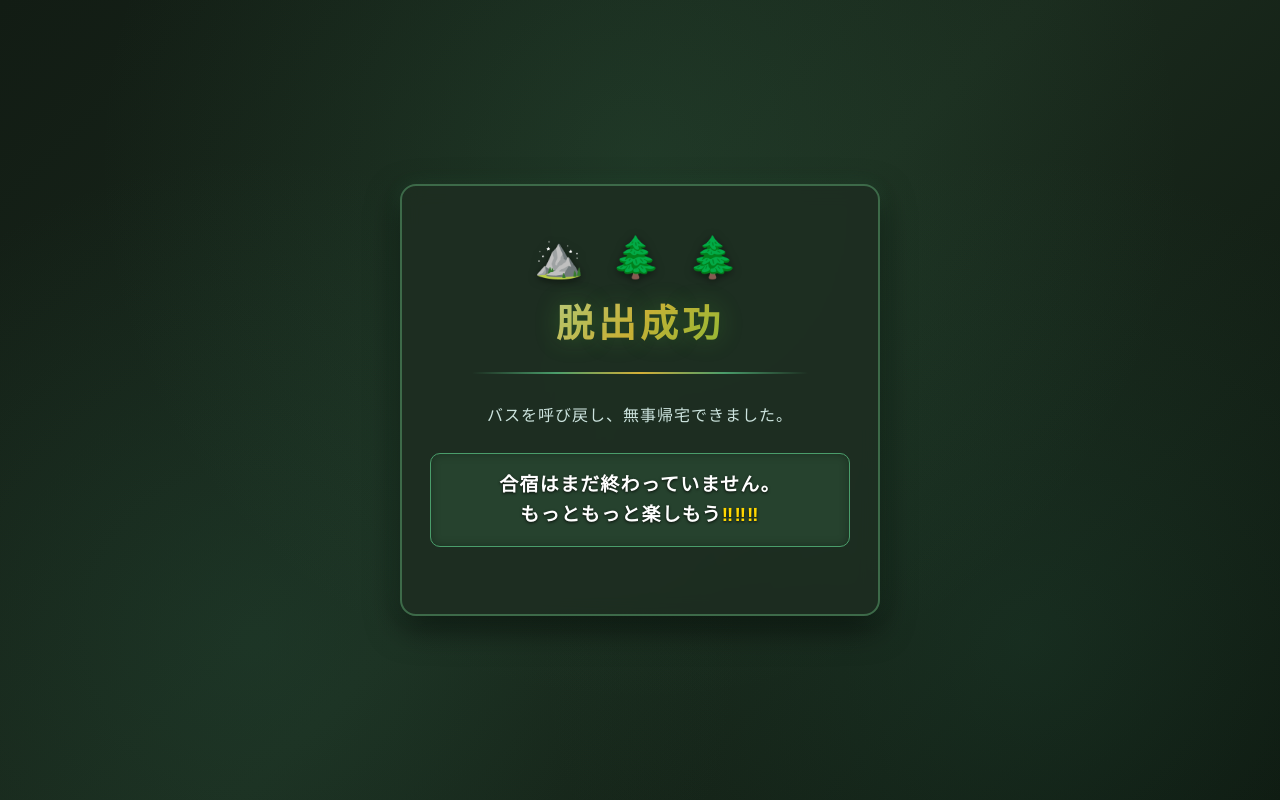
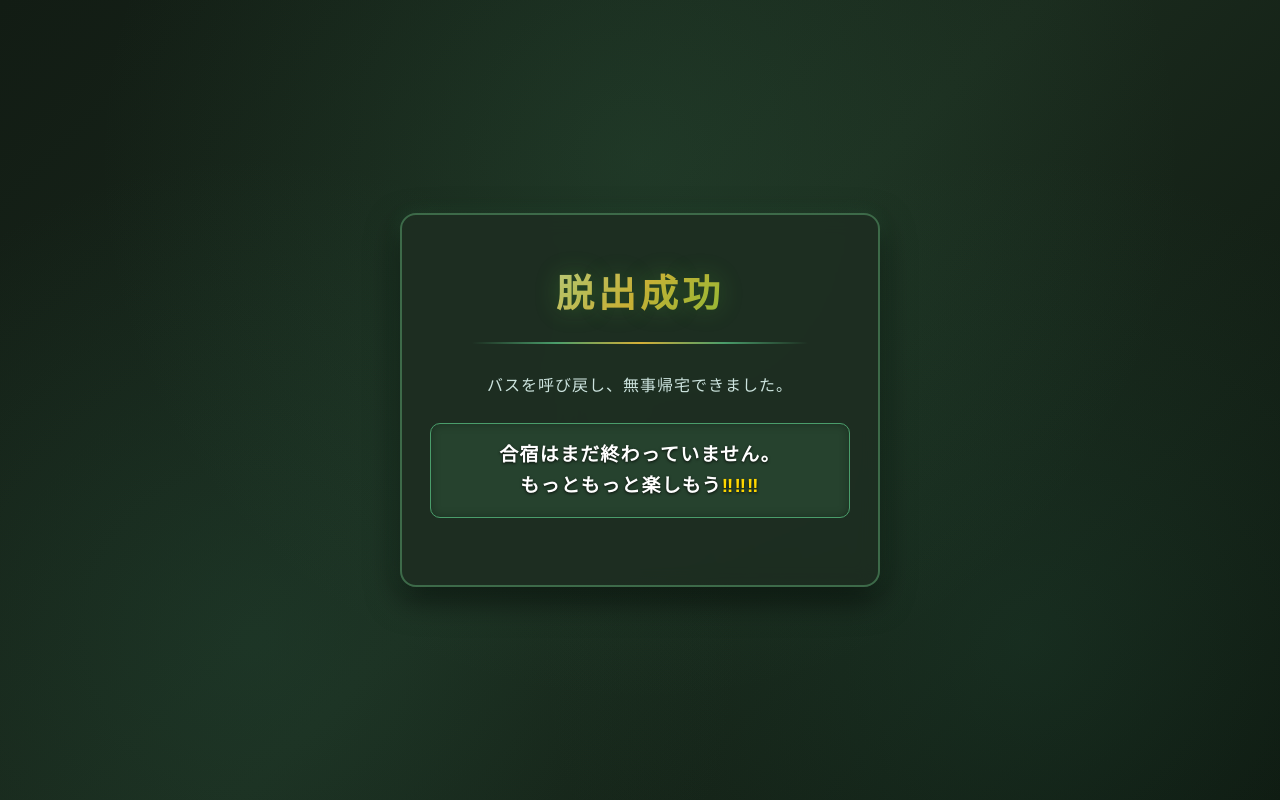
Before and after one commit to kanareden04/keion_summertrip_2026_Nazo, a plain HTML site: page clear_page.html in a window 1280 px wide. Drawn offline with Linux system fonts and the light colour scheme.

Commit message:
Update clear_page.html
木消した

```diff
--- a/clear_page.html
+++ b/clear_page.html
@@ -134,7 +134,6 @@
     <div class="mountain-bg"></div>
 
     <div class="container">
-        <div class="icon-decor">⛰️ 🌲 🌲</div>
 
         <h1>脱出成功</h1>
 
```
